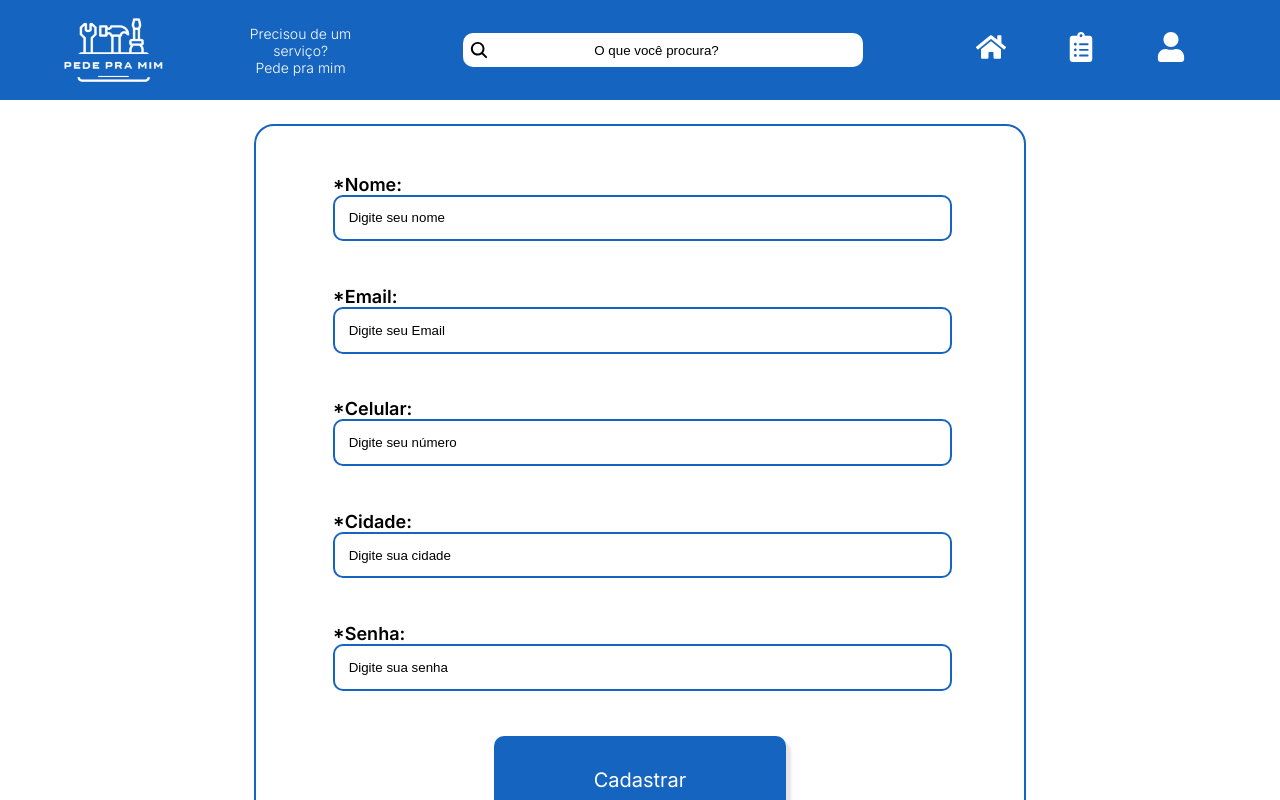
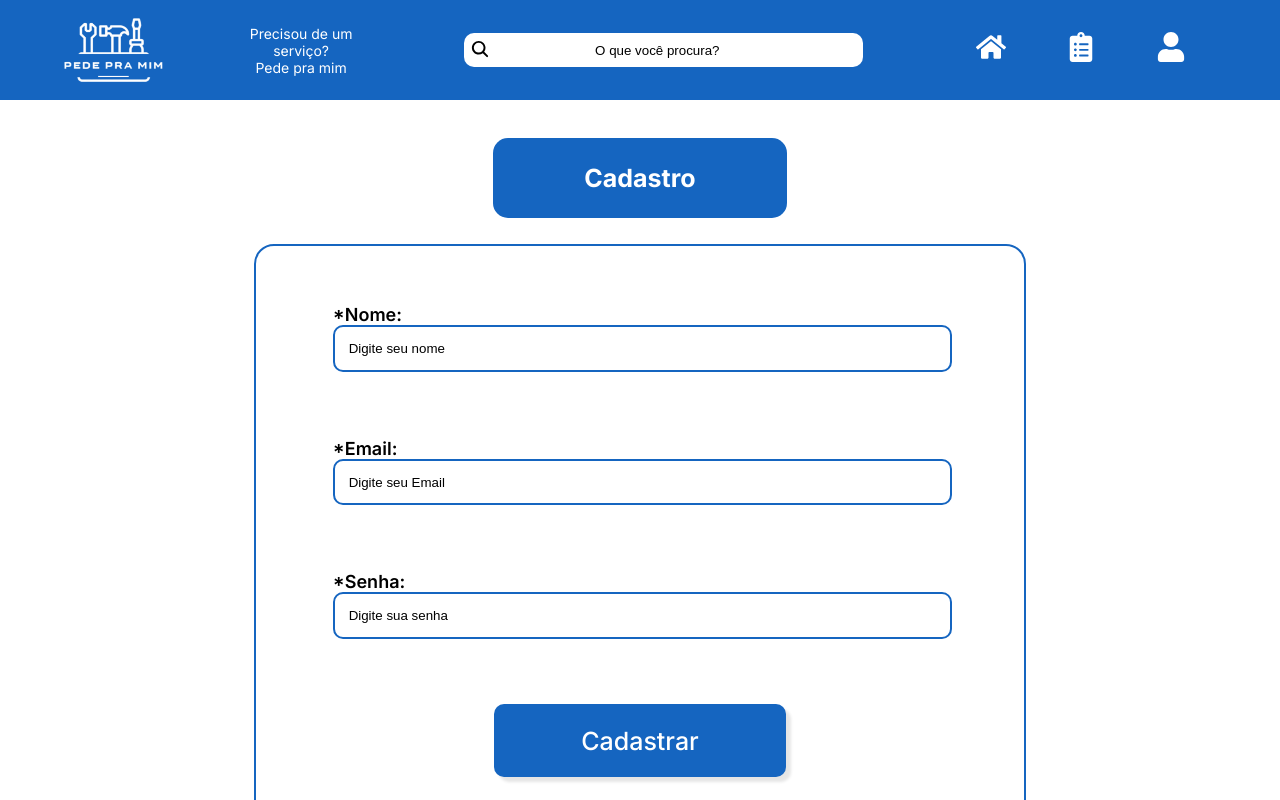
Before and after one commit to Leochin1206/Projeto-Web, a React (Create React App) app in the folder projeto-web-metrocamp/: page /Cadastro in a window 1280 px wide. Shown: the top 800 px of the page. Built offline with nearby package versions, Linux system fonts and the light colour scheme.

Commit message:
LoginCadastroFront

```diff
--- a/projeto-web-metrocamp/src/App.js
+++ b/projeto-web-metrocamp/src/App.js
@@ -26,7 +26,6 @@ function App() {
   return (
     <div className="App">
 
-      <NavBar />
       <div className='button-area'>
 
         <div className='area-botao-criar'>
--- a/projeto-web-metrocamp/src/componentes/NavBar/navbar.css
+++ b/projeto-web-metrocamp/src/componentes/NavBar/navbar.css
@@ -26,7 +26,7 @@
   text-align: center;
   font-family: "Inter";
   margin-right: 25px;
-  font-weight: 300;
+  font-weight: 400;
   font-size: 14px;
 }
 
--- a/projeto-web-metrocamp/src/index.js
+++ b/projeto-web-metrocamp/src/index.js
@@ -3,9 +3,10 @@ import ReactDOM from 'react-dom/client';
 import './index.css';
 import App from './App';
 import reportWebVitals from './reportWebVitals';
-import { Cadastro } from './telas/Cadastro';
-import  MainLayout  from "./telas/MainLayout";
+import { Cadastro } from './telas/Cadastro/Cadastro';
+import  MainLayout  from "./telas/Cadastro/MainLayout";
 import { BrowserRouter as Router, Routes, Route } from "react-router-dom";
+import { Login } from './telas/Login/Login';
 
 const Routing = () => (
   <Router>
@@ -13,6 +14,7 @@ const Routing = () => (
       <Route path="/" element={<MainLayout />}>
         <Route index element={<App />} /> {/* Renderiza App quando na rota principal */}
         <Route path="/Cadastro" element={<Cadastro />} />
+        <Route path="/Login" element={<Login />} />
         {/* Adicione outras rotas conforme necessário */}
       </Route>
     </Routes>
--- a/projeto-web-metrocamp/src/telas/Cadastro.js
+++ b/projeto-web-metrocamp/src/telas/Cadastro/Cadastro.js
@@ -7,6 +7,11 @@ export function Cadastro() {
 
     return (
         <div className="Cadastro">
+
+            <div className="style_cadastro_logo">
+                <h5>Cadastro</h5>
+            </div>
+
             <form className="forms" action="https://webhook.site/6eb59883-6c66-4d25-80be-115a37a0ad17" method="get">
                 <div className="acertaForms">
 
@@ -21,16 +26,6 @@ export function Cadastro() {
                     </span>
 
                     <span className="campos">
-                        <label for="number">*Celular:</label>
-                        <input type="number" name="cellphone" id="cellphone" placeholder="Digite seu número" required></input>
-                    </span>
-
-                    <span className="campos">
-                        <label for="text">*Cidade:</label>
-                        <input type="text" name="city" id="city" placeholder="Digite sua cidade" required></input>
-                    </span>
-
-                    <span className="campos">
                         <label for="password">*Senha:</label>
                         <input type="password" name="password" id="password" placeholder="Digite sua senha" required></input>
                     </span>
@@ -39,7 +34,7 @@ export function Cadastro() {
 
 
 
-                                <Link to=""><h3>Já tem uma conta? Faça Login!</h3></Link>
+                                <Link to="/Login"><h3>Já tem uma conta? Faça Login!</h3></Link>
                 </div>
 
 
--- a/projeto-web-metrocamp/src/telas/MainLayout.js
+++ b/projeto-web-metrocamp/src/telas/Cadastro/MainLayout.js
@@ -1,4 +1,4 @@
-import { NavBar } from "../componentes/NavBar/NavBar"
+import { NavBar } from "../../componentes/NavBar/NavBar"
 import { Outlet } from "react-router-dom"
 
 
--- /dev/null
+++ b/projeto-web-metrocamp/src/telas/Cadastro/cadastro.css
@@ -0,0 +1,126 @@
+@import url('https://fonts.googleapis.com/css2?family=Inter:wght@400;700&display=swap');
+
+
+.Cadastro{
+    display: flex;
+    flex: 1;
+    flex-direction: column;
+    align-items: center;
+    justify-content:space-evenly;
+    width: 100%;
+    height: 100vh;
+    padding-top: 3%;
+    padding-bottom: 3%;
+}
+
+.style_cadastro_logo{
+    display: flex;
+    background-color: #1565C0;
+    width: 23%;
+    height: 10%;
+    justify-content: center;
+    align-items: center;
+    border-radius: 15px;
+    margin-bottom: 2%;
+}
+
+.Cadastro h3{
+    font-family: 'Inter';
+    color: #1565C0;
+    text-decoration: underline;
+}
+
+.Cadastro h5{
+    font-family: 'Inter';
+    color: white;
+    font-size: 25px;
+}
+
+.forms{
+    display: flex;
+    flex-direction: column;
+    height: 100%;
+    width: 60%;
+    border: 2px solid #1565C0;
+    border-radius: 20px;
+    padding-top: 2%;
+}
+
+.acertaForms{
+    display: flex;
+    flex: 1;
+    flex-direction: column;
+    align-items:center;
+    justify-content: space-around;
+    width:100%;
+    height: 90%;
+}
+
+.campos{
+    display: flex;
+    flex-direction: column;
+    justify-content: space-evenly;
+    width:90%;
+    align-self: end;
+}
+
+label{
+    color: black;
+    font-size: 18px;
+    font-family: 'Inter';
+    font-weight: 600;
+}
+
+input[id="password"],
+textarea {
+            width: 85%;
+            padding: 2%;
+            border: 2px solid #1565C0;
+            border-radius: 10px;
+        }
+
+input[id="email"],
+textarea {
+            width: 85%;
+            padding: 2%;
+            border: 2px solid #1565C0;
+            border-radius: 10px;
+        }
+
+.botao-forms{
+    background-color: #1565C0;
+    color: white;
+    font-family: 'Inter';
+    font-size: 25px;
+    font-weight: 500;
+    height: 11%;
+    width: 38%;
+    border-radius: 10px;
+    box-shadow: 5px 5px 3px 0px rgba(0, 0, 0, 0.1);
+    border: none;
+}
+
+input[id="cellphone"],
+textarea {
+            width: 85%;
+            padding: 2%;
+            border: 2px solid #1565C0;
+            border-radius: 10px;
+        }
+
+
+input[id="city"],
+textarea {
+            width: 85%;
+            padding: 2%;
+            border: 2px solid #1565C0;
+            border-radius: 10px;
+        }
+
+input[id="nome"],
+textarea {
+            width: 85%;
+            padding: 2%;
+            border: 2px solid #1565C0;
+            border-radius: 10px;
+        }
--- /dev/null
+++ b/projeto-web-metrocamp/src/telas/Login/Login.js
@@ -0,0 +1,39 @@
+import "./login.css";
+import { Link } from "react-router-dom";
+
+export function Login() {
+
+
+
+
+    return (
+        <div className="Login">
+
+            <div className="style_login_logo">
+                <h5>Login</h5>
+            </div>
+
+            <form className="formsLogin" action="" method="">
+                <div className="acertaLogin">
+
+                    <span className="campos">
+                        <label for="email">Email:</label>
+                        <input type="text" name="email" id="email" placeholder="Digite seu Email" required></input>
+                    </span>
+
+                    <span className="campos">
+                        <label for="password">Senha:</label>
+                        <input type="password" name="password" id="password" placeholder="Digite sua senha" required></input>
+                    </span>
+
+                    <button type="submit" className="botao-logar">Entrar</button>
+
+                </div>
+
+
+                    <Link to="/Cadastro"><h3>Não tem uma conta? Cadastre-se!</h3></Link>
+
+            </form>
+        </div>
+    )
+}
--- a/projeto-web-metrocamp/src/telas/cadastro.css
+++ b/projeto-web-metrocamp/src/telas/Login/login.css
@@ -1,41 +1,58 @@
 @import url('https://fonts.googleapis.com/css2?family=Inter:wght@400;700&display=swap');
 
 
-.Cadastro{
+.Login{
     display: flex;
     flex: 1;
+    flex-direction: column;
     align-items: center;
-    justify-content: space-around ;
+    justify-content:space-evenly;
     width: 100%;
     height: 100vh;
     padding-top: 3%;
     padding-bottom: 3%;
 }
 
-h3{
+.style_login_logo{
+    display: flex;
+    background-color: #1565C0;
+    width: 23%;
+    height: 10%;
+    justify-content: center;
+    align-items: center;
+    border-radius: 15px;
+    margin-bottom: 2%;
+}
+
+.Login h3{
     font-family: 'Inter';
     color: #1565C0;
     text-decoration: underline;
 }
 
-.forms{
+.Login h5{
+    font-family: 'Inter';
+    color: white;
+    font-size: 25px;
+}
+
+.formsLogin{
     display: flex;
     flex-direction: column;
     height: 100%;
     width: 60%;
-    align-items: center;
-    justify-content: space-around;
     border: 2px solid #1565C0;
     border-radius: 20px;
-    padding-top: 2%;
+    align-items: center;
 }
 
-.acertaForms{
+.acertaLogin{
     display: flex;
     flex: 1;
     flex-direction: column;
     align-items:center;
-    justify-content: space-around;
+    justify-content: center;
+    gap: 10%;
     width:100%;
     height: 90%;
 }
@@ -43,7 +60,7 @@ h3{
 .campos{
     display: flex;
     flex-direction: column;
-    justify-content: space-around;
+    justify-content: space-evenly;
     width:90%;
     align-self: end;
 }
@@ -71,39 +88,15 @@ textarea {
             border-radius: 10px;
         }
 
-.botao-forms{
+.botao-logar{
     background-color: #1565C0;
     color: white;
     font-family: 'Inter';
-    font-size: 20px;
+    font-size: 25px;
+    font-weight: 500;
     height: 11%;
     width: 38%;
     border-radius: 10px;
     box-shadow: 5px 5px 3px 0px rgba(0, 0, 0, 0.1);
     border: none;
 }
-
-input[id="cellphone"],
-textarea {
-            width: 85%;
-            padding: 2%;
-            border: 2px solid #1565C0;
-            border-radius: 10px;
-        }
-
-
-input[id="city"],
-textarea {
-            width: 85%;
-            padding: 2%;
-            border: 2px solid #1565C0;
-            border-radius: 10px;
-        }
-
-input[id="nome"],
-textarea {
-            width: 85%;
-            padding: 2%;
-            border: 2px solid #1565C0;
-            border-radius: 10px;
-        }
```
